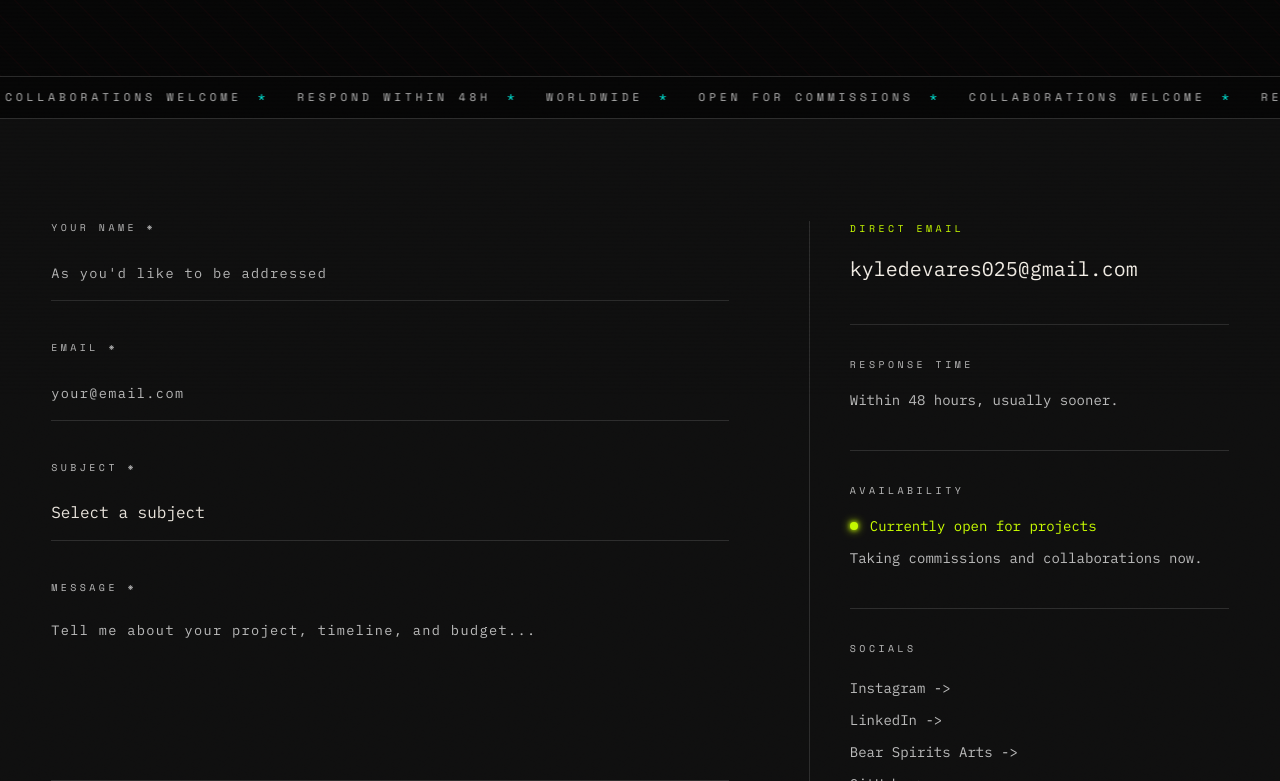
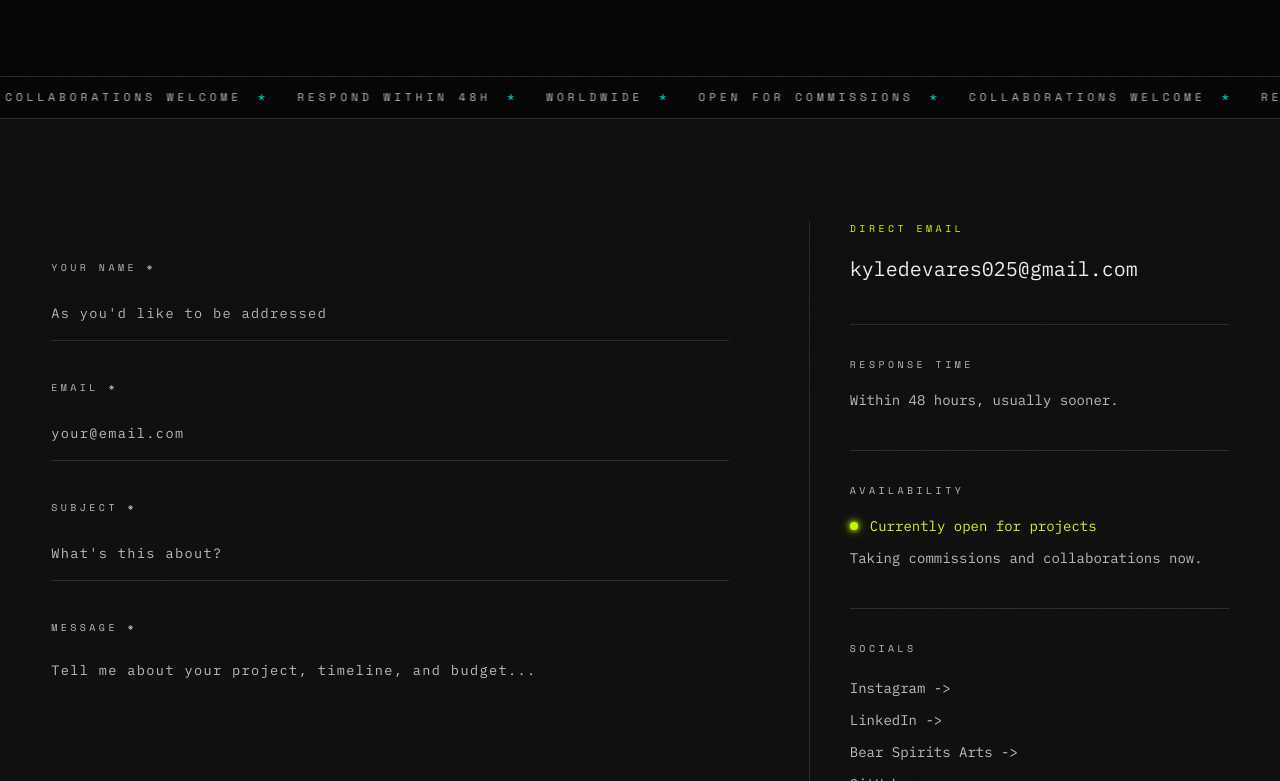
Before and after one commit to KyleDV25/Digital-Portfolio, a Next.js app: page /contact in a window 1280 px wide. Shown: the part 404-1185 px from the top of the page. Built offline with nearby package versions, Linux system fonts and the light colour scheme; a web font is replaced by a local one.

Commit message:
Fix contact form for Netlify - change subject to text input, remove photography/film options, implement actual form submission

```diff
--- a/app/contact/page.tsx
+++ b/app/contact/page.tsx
@@ -6,31 +6,41 @@ import { MarqueeBar } from "@/components/MarqueeBar";
 import { MagneticButton } from "@/components/MagneticButton";
 import { PageHero } from "@/components/PageHero";
 
-const SUBJECTS = [
-  "Commission a project",
-  "Brand identity",
-  "Editorial / photography",
-  "Fashion film",
-  "Collaboration",
-  "Something else",
-];
 
 export default function ContactPage() {
   const [form, setForm] = useState({ name: "", email: "", subject: "", message: "" });
   const [submitted, setSubmitted] = useState(false);
   const [sending, setSending] = useState(false);
 
-  const handleChange = (e: React.ChangeEvent<HTMLInputElement | HTMLTextAreaElement | HTMLSelectElement>) => {
+  const handleChange = (e: React.ChangeEvent<HTMLInputElement | HTMLTextAreaElement>) => {
     setForm((prev) => ({ ...prev, [e.target.name]: e.target.value }));
   };
 
   const handleSubmit = async (e: React.FormEvent) => {
     e.preventDefault();
     setSending(true);
-    // Replace with real form submission (Netlify, Formspree, etc.)
-    await new Promise((r) => setTimeout(r, 1200));
-    setSending(false);
-    setSubmitted(true);
+
+    try {
+      const formData = new FormData();
+      formData.append("form-name", "contact");
+      formData.append("name", form.name);
+      formData.append("email", form.email);
+      formData.append("subject", form.subject);
+      formData.append("message", form.message);
+
+      await fetch("/", {
+        method: "POST",
+        headers: { "Content-Type": "application/x-www-form-urlencoded" },
+        body: new URLSearchParams(formData as any).toString(),
+      });
+
+      setSubmitted(true);
+    } catch (error) {
+      console.error("Form submission error:", error);
+      alert("There was an error submitting the form. Please try again.");
+    } finally {
+      setSending(false);
+    }
   };
 
   return (
@@ -71,7 +81,15 @@ export default function ContactPage() {
                 </p>
               </div>
             ) : (
-              <form onSubmit={handleSubmit} className="space-y-10" noValidate>
+              <form
+                onSubmit={handleSubmit}
+                className="space-y-10"
+                noValidate
+                name="contact"
+                method="POST"
+                data-netlify="true"
+              >
+                <input type="hidden" name="form-name" value="contact" />
                 {/* Name */}
                 <div>
                   <label className="font-label text-[0.62rem] text-ghost tracking-widest uppercase block mb-2" htmlFor="name">
@@ -111,20 +129,16 @@ export default function ContactPage() {
                   <label className="font-label text-[0.62rem] text-ghost tracking-widest uppercase block mb-2" htmlFor="subject">
                     Subject *
                   </label>
-                  <select
+                  <input
                     id="subject"
                     name="subject"
+                    type="text"
                     required
                     value={form.subject}
                     onChange={handleChange}
-                    className="input-punk w-full bg-transparent appearance-none cursor-none"
-                    style={{ backgroundImage: "none" }}
-                  >
-                    <option value="" disabled className="bg-void">Select a subject</option>
-                    {SUBJECTS.map((s) => (
-                      <option key={s} value={s} className="bg-void">{s}</option>
-                    ))}
-                  </select>
+                    placeholder="What's this about?"
+                    className="input-punk w-full"
+                  />
                 </div>
 
                 {/* Message */}
```
